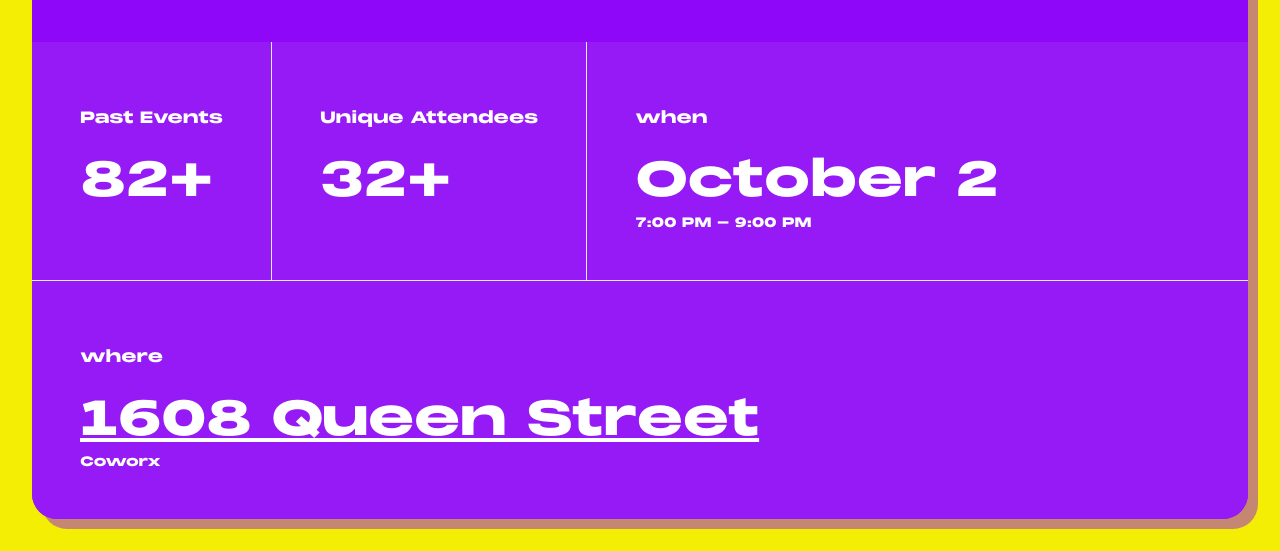
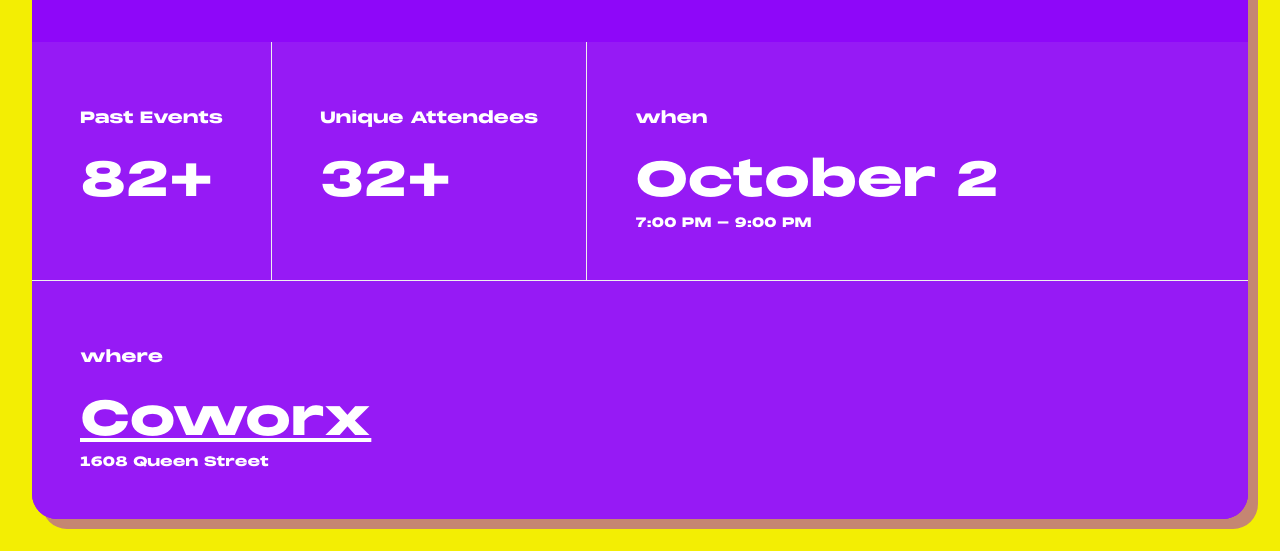
Before and after one commit to zacharytyhacz/wilmingtonio.org, a website built with Parcel: page src/index.html in a window 1280 px wide. Shown: the part 782-1333 px from the top of the page. Built offline with nearby package versions, Linux system fonts and the light colour scheme.

Commit message:
Better address link

```diff
--- a/src/index.html
+++ b/src/index.html
@@ -77,8 +77,8 @@
                     target="_blank"
                     rel="noopener noreferrer"
                     href="https://maps.app.goo.gl/bRvMkUEYrqdezNrj9"
-                >1608 Queen Street</a>
-                <sub>Coworx</sub>
+                >Coworx</a>
+                <sub>1608 Queen Street</sub>
             </div>
         </div>
     </main>
```
